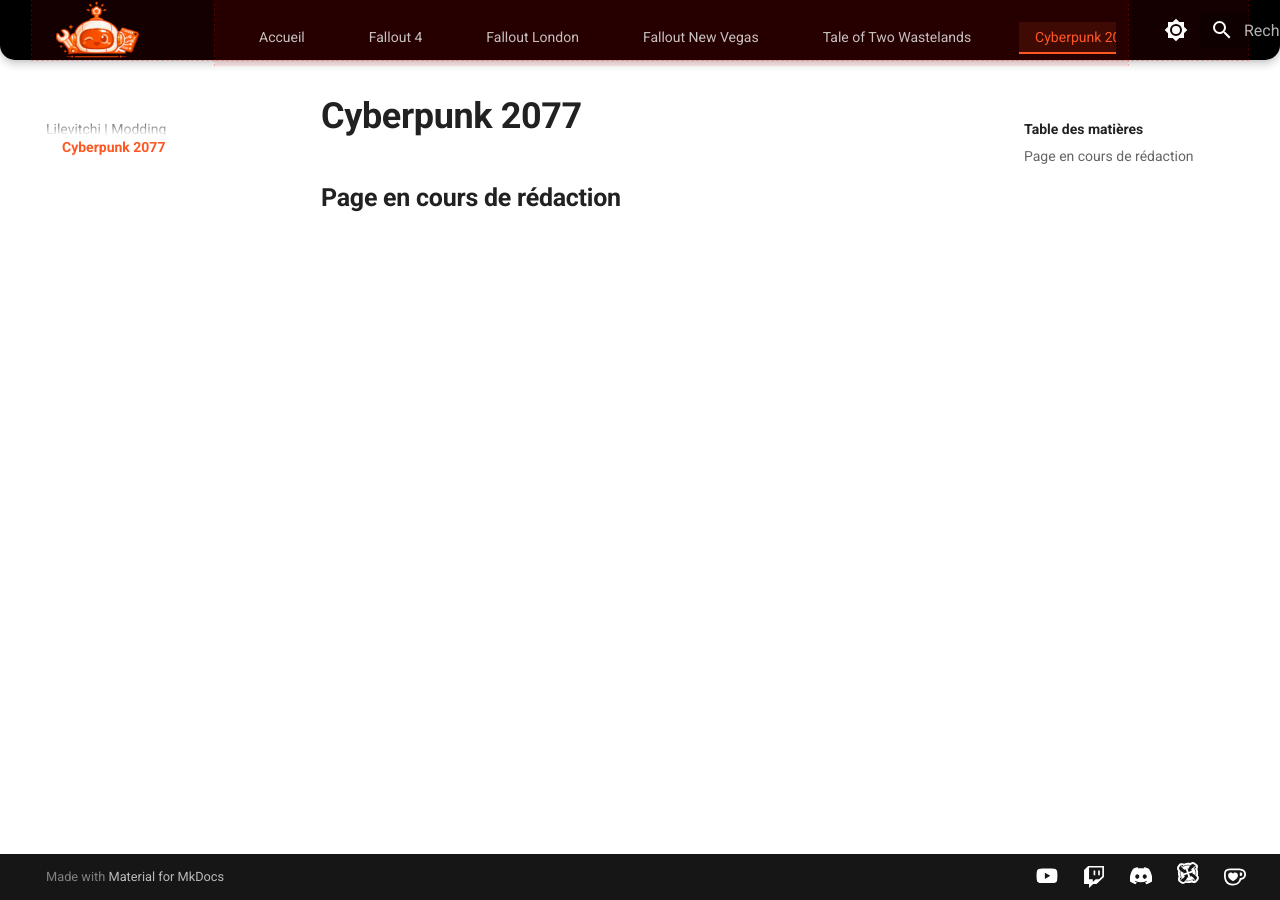
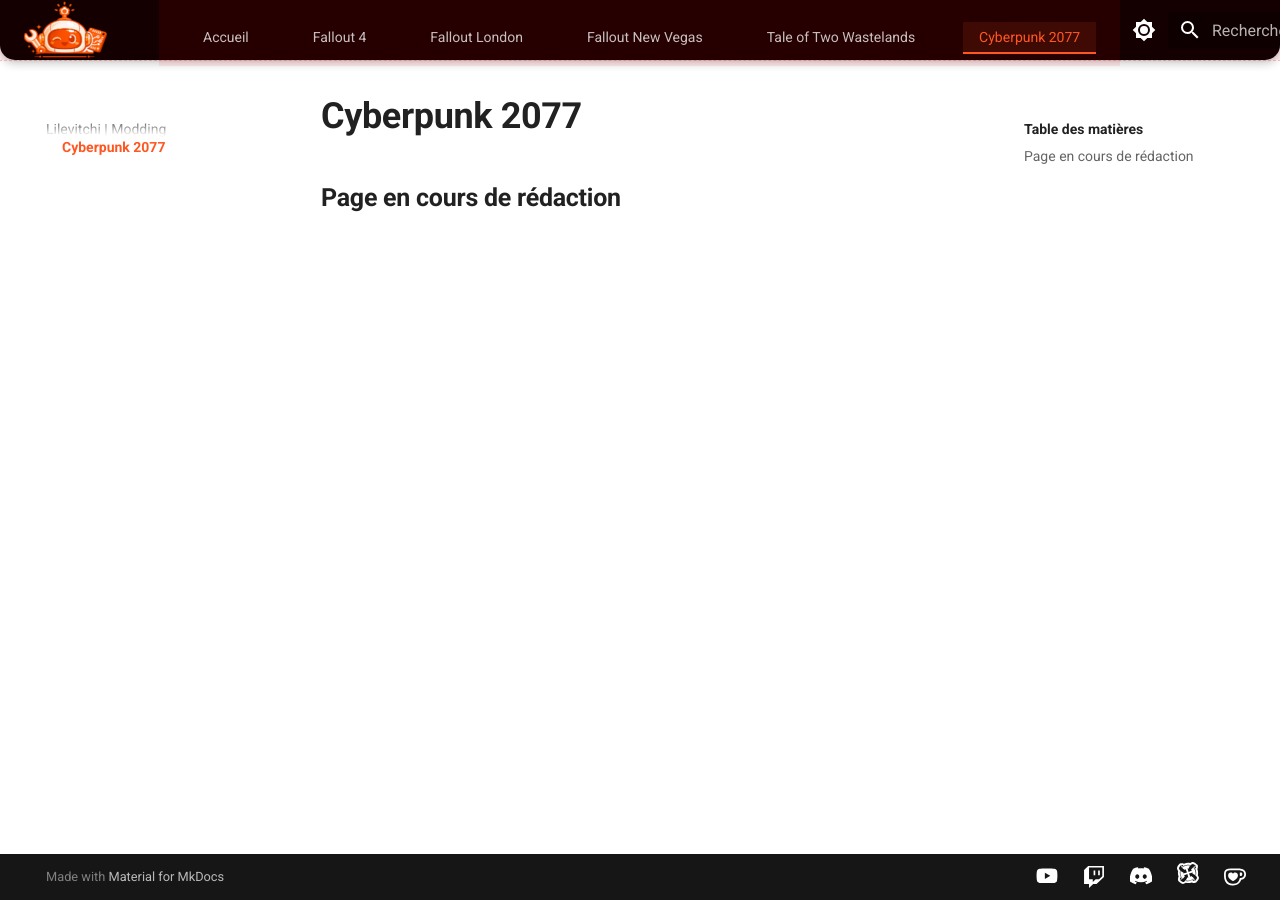
Before and after one commit to Lilevitchi/lilevitchi.github.io, an MkDocs documentation site: the page built from docs/cyberpunk/index.md, in a window 1280 px wide. Built offline with MkDocs 1.6.1 and Material for MkDocs 9.7.7, drawn with Linux system fonts in a browser that asks for light colours.

Commit message:
Update extra.css

```diff
--- a/docs/stylesheets/extra.css
+++ b/docs/stylesheets/extra.css
@@ -94,7 +94,7 @@
   display: flex;
   align-items: center;
   /* width: 100%;*/
-  max-width: var(--grid-max-width);
+  max-width: 100%;
   margin: 0 auto;
   /* margin-left: 0;
   margin-right: auto;*/
```
